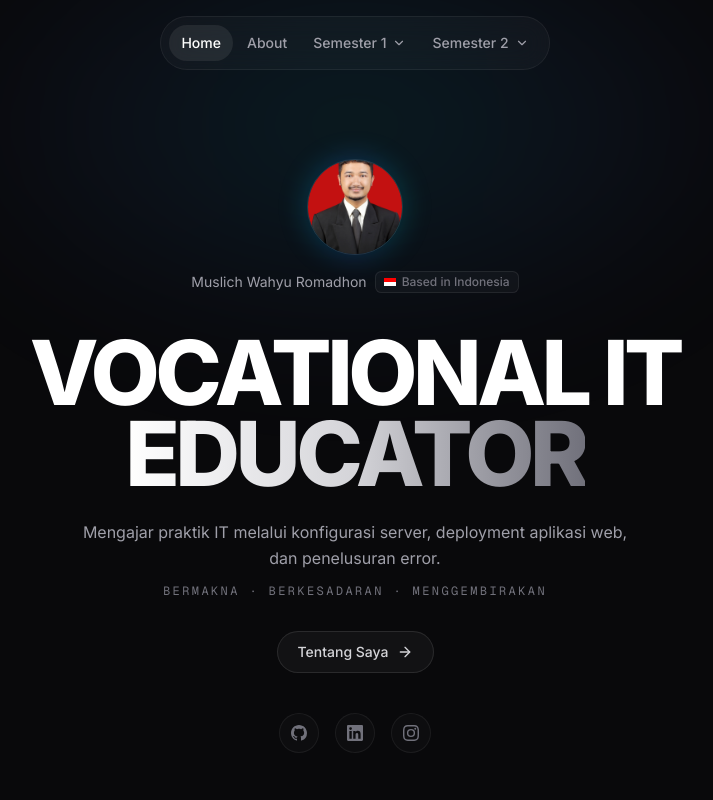
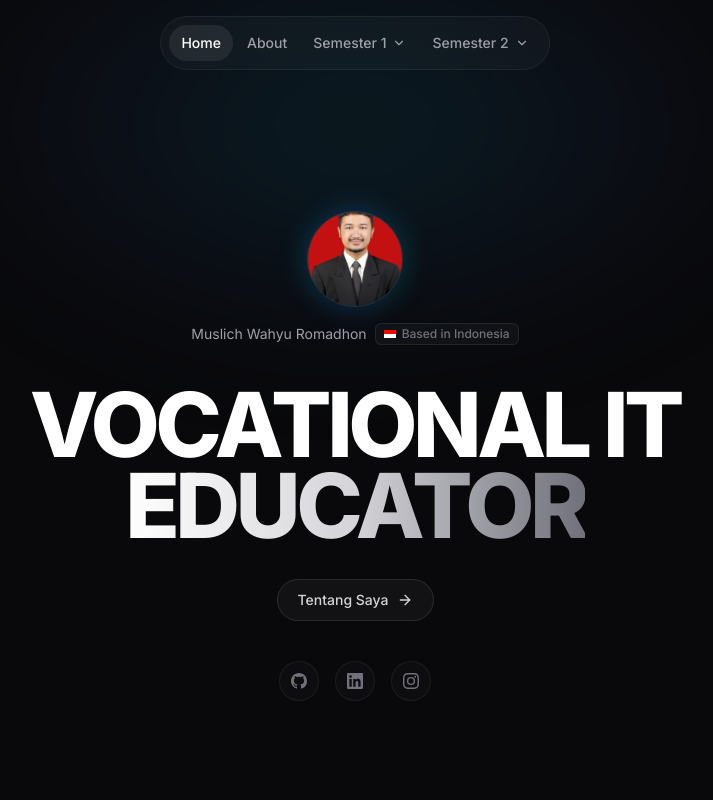
Before and after one commit to muslichwr/portofolio, a Next.js app: page / in a window 1280 px wide. Shown: the top 800 px of the page, without its empty margins (285-998 px from the left). Built offline with nearby package versions, Linux system fonts and the light colour scheme.

Commit message:
hapus teks yang nyebelin

```diff
--- a/app/page.tsx
+++ b/app/page.tsx
@@ -206,16 +206,6 @@ export default function HomePage() {
             </span>
           </h1>
 
-          {/* ── Supporting Subtitle ── */}
-          <p className="mx-auto mt-6 max-w-xl text-sm leading-relaxed text-zinc-400 sm:text-base">
-            Mengajar praktik IT melalui konfigurasi server, deployment aplikasi web, dan penelusuran error.
-          </p>
-
-          {/* ── Triad Dimensions ── */}
-          <p className="mt-3 font-mono text-[11px] uppercase tracking-[0.2em] text-zinc-500 sm:text-xs">
-            Bermakna · Berkesadaran · Menggembirakan
-          </p>
-
           {/* CTA Button — navigates to /about */}
           <div className="mt-8">
             <Link
```
